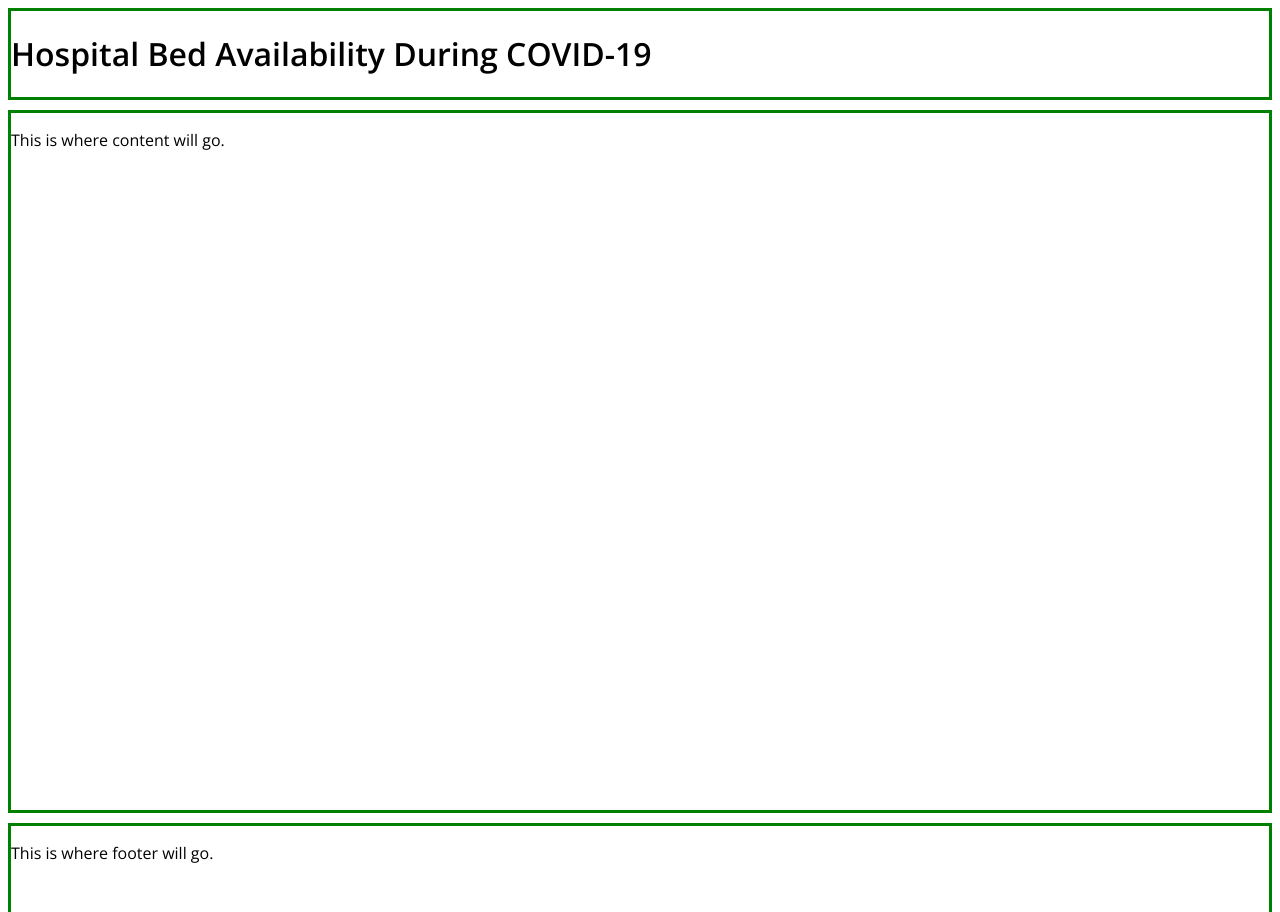
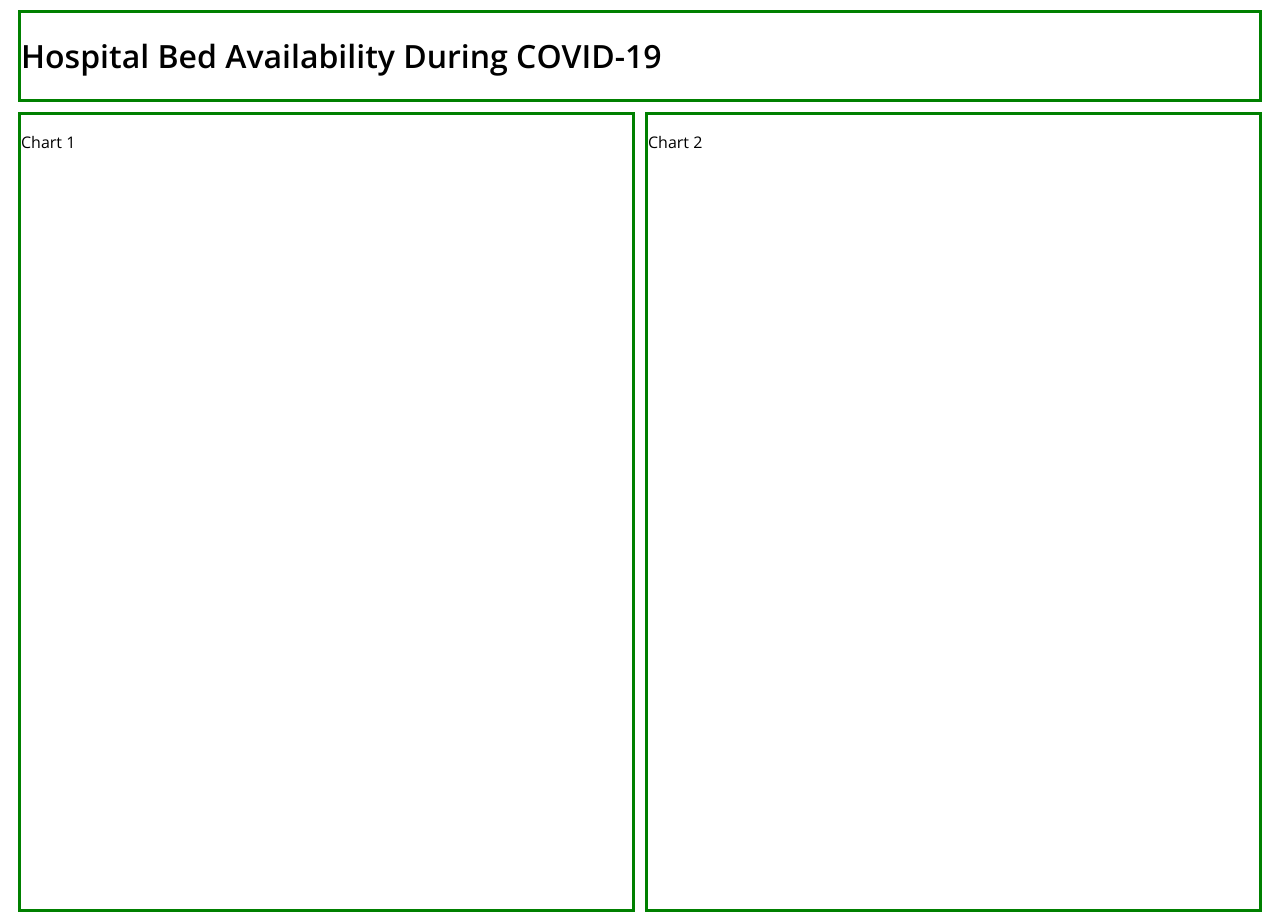
Before and after one commit to sidneykfla/covid19-hospital-bed-availability, a plain HTML site: page index.html in a window 1280 px wide. Shown: the top 912 px of the page. Drawn offline with nearby package versions, Linux system fonts and the light colour scheme.

Commit message:
made desktop view skeleton

```diff
--- a/index.html
+++ b/index.html
@@ -7,16 +7,23 @@
 	<link href="https://fonts.googleapis.com/css2?family=Open+Sans:ital,wght@0,400;0,600;0,700;1,400;1,600;1,700&display=swap" rel="stylesheet">
 	<link rel="stylesheet" href="style.css">
 </head>
-<div class="wrapper">
+
+<div class="container">
 	<div class="header">
 		<h1>Hospital Bed Availability During COVID-19</h1>
 	</div>
 	<div class="main">
-		<p>This is where content will go.</p>
+		<div class="box1">
+			<p>Chart 1</p>
+		</div>
+		<div class="box2">
+			<p>Chart 2</p>
+		</div>
 	</div>
 	<div class="footer">
 		<p>This is where footer will go.</p>
 	</div>
 </div>
 
+
 </html>
--- a/style.css
+++ b/style.css
@@ -1,28 +1,62 @@
-body {
+/* #### Mobile Phones Portrait #### */
+@media screen and (max-device-width: 480px) and (orientation: portrait){
+  /* some CSS here */
+}
+
+/* #### Mobile Phones Landscape #### */
+@media screen and (max-device-width: 640px) and (orientation: landscape){
+  /* some CSS here */
+}
+
+/* #### Mobile Phones Portrait or Landscape #### */
+@media screen and (max-device-width: 640px){
+  /* some CSS here */
+}
+
+/* #### Tablets Portrait or Landscape #### */
+@media screen and (min-device-width: 768px) and (max-device-width: 1024px){
+  /* some CSS here */
+}
+
+/* #### Desktops #### */
+@media screen and (min-width: 1024px){
+	html {
 		font-family: 'Open Sans', sans-serif;
+		margin: auto;
+		max-width: 1600px;
 	}
 
 	h1 {
 		font-weight: 600;
 	}
 
-.wrapper {
-	display: grid;
-	grid-gap: 10px;
-	grid-template-rows: repeat(16, 1fr);
-}
-
 	.header {
-	grid-row: 1;
 		border: 3px solid green;
+		margin: 10px;
 	}
 
 	.main {
-	grid-row: 2 / 9;
+
+		display: grid;
+		grid-template-columns: repeat(2, 1fr);
+		height: 800px;
+		margin: 10px;
+	}
+
+	.box1 {
+		grid-column: 1;
 		border: 3px solid green;
+		margin-right: 5px;
+	}
+
+	.box2 {
+		grid-column: 2;
+		border: 3px solid green;
+		margin-left: 5px;
 	}
 
 	.footer {
-	grid-row: 9;
 		border: 3px solid green;
+		margin: 10px;
 	}
+}
```
Lines whose indentation alone changed are shown as unchanged.
